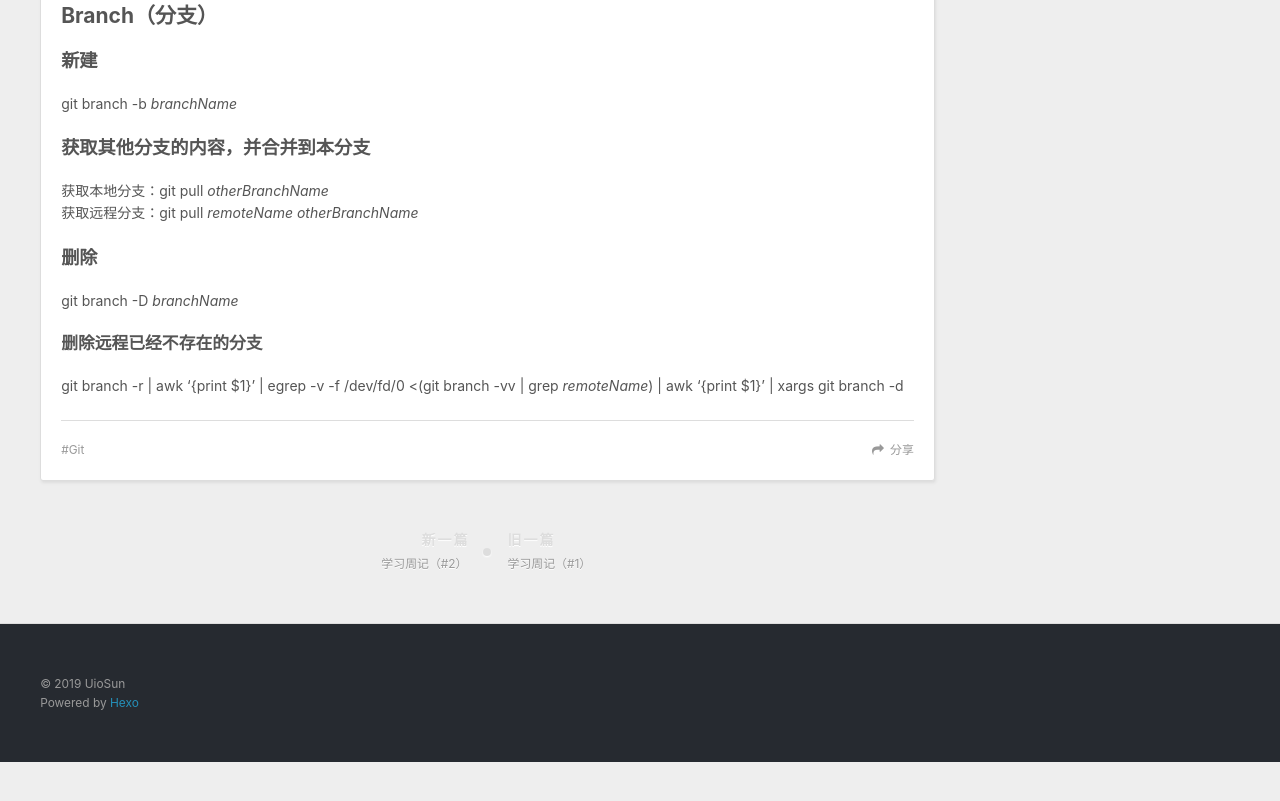
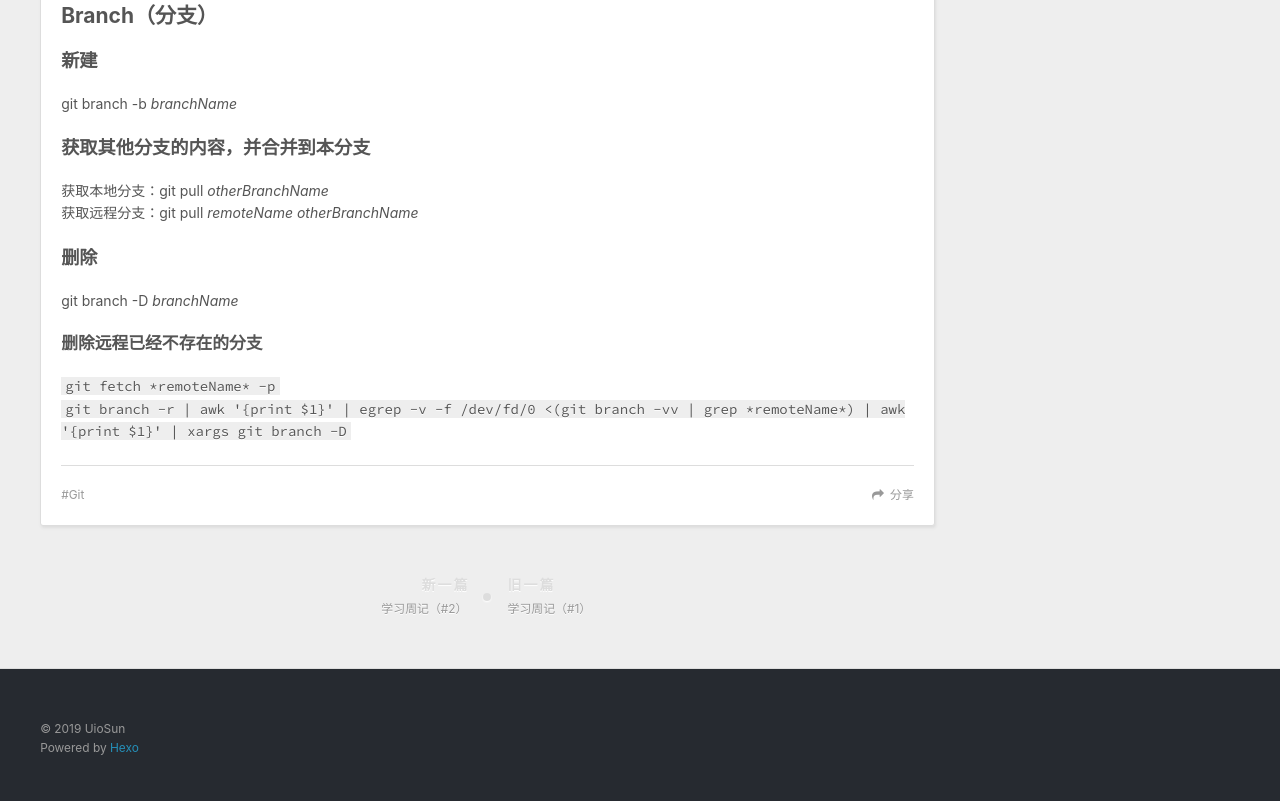
Before and after one commit to Sun-FreePort/Sun-FreePort.github.io, a plain HTML site: page 2018/10/26/git-cheat-sheet/index.html in a window 1280 px wide. Shown: the part 1847-2648 px from the top of the page. Before the commit the page ends 2609 px from the top, so only its background shows below. Drawn offline with nearby package versions, Linux system fonts and the light colour scheme.

Commit message:
Site updated: 2019-01-16 16:40:28

```diff
--- a/2018/10/26/git-cheat-sheet/index.html
+++ b/2018/10/26/git-cheat-sheet/index.html
@@ -15,7 +15,7 @@
 <meta property="og:site_name" content="UioSun &amp; NiceKingdom">
 <meta property="og:description" content="Git 速查表For the girl. System（系统）获取版本git –version 设定用户信息用户名：git config –global user.name “UioSun”邮箱：git config –global user.email uiosun@outlook.com（这关系到你的提交是否对应你的账户） 配置信息git config –list [–[global|loca">
 <meta property="og:locale" content="zh-CN">
-<meta property="og:updated_time" content="2018-11-20T02:45:19.152Z">
+<meta property="og:updated_time" content="2019-01-16T08:40:13.969Z">
 <meta name="twitter:card" content="summary">
 <meta name="twitter:title" content="Git Cheat Sheet">
 <meta name="twitter:description" content="Git 速查表For the girl. System（系统）获取版本git –version 设定用户信息用户名：git config –global user.name “UioSun”邮箱：git config –global user.email uiosun@outlook.com（这关系到你的提交是否对应你的账户） 配置信息git config –list [–[global|loca">
@@ -104,7 +104,7 @@
 <h2 id="Branch（分支）"><a href="#Branch（分支）" class="headerlink" title="Branch（分支）"></a>Branch（分支）</h2><h3 id="新建"><a href="#新建" class="headerlink" title="新建"></a>新建</h3><p>git branch -b <em>branchName</em></p>
 <h3 id="获取其他分支的内容，并合并到本分支"><a href="#获取其他分支的内容，并合并到本分支" class="headerlink" title="获取其他分支的内容，并合并到本分支"></a>获取其他分支的内容，并合并到本分支</h3><p>获取本地分支：git pull <em>otherBranchName</em><br>获取远程分支：git pull <em>remoteName</em> <em>otherBranchName</em></p>
 <h3 id="删除"><a href="#删除" class="headerlink" title="删除"></a>删除</h3><p>git branch -D <em>branchName</em></p>
-<h4 id="删除远程已经不存在的分支"><a href="#删除远程已经不存在的分支" class="headerlink" title="删除远程已经不存在的分支"></a>删除远程已经不存在的分支</h4><p>git branch -r | awk ‘{print $1}’ | egrep -v -f /dev/fd/0 &lt;(git branch -vv | grep <em>remoteName</em>) | awk ‘{print $1}’ | xargs git branch -d</p>
+<h4 id="删除远程已经不存在的分支"><a href="#删除远程已经不存在的分支" class="headerlink" title="删除远程已经不存在的分支"></a>删除远程已经不存在的分支</h4><p><code>git fetch *remoteName* -p</code><br><code>git branch -r | awk &#39;{print $1}&#39; | egrep -v -f /dev/fd/0 &lt;(git branch -vv | grep *remoteName*) | awk &#39;{print $1}&#39; | xargs git branch -D</code></p>
 
 
     </div>
```
Also changed, not shown: index.html (+1 -1 lines).
